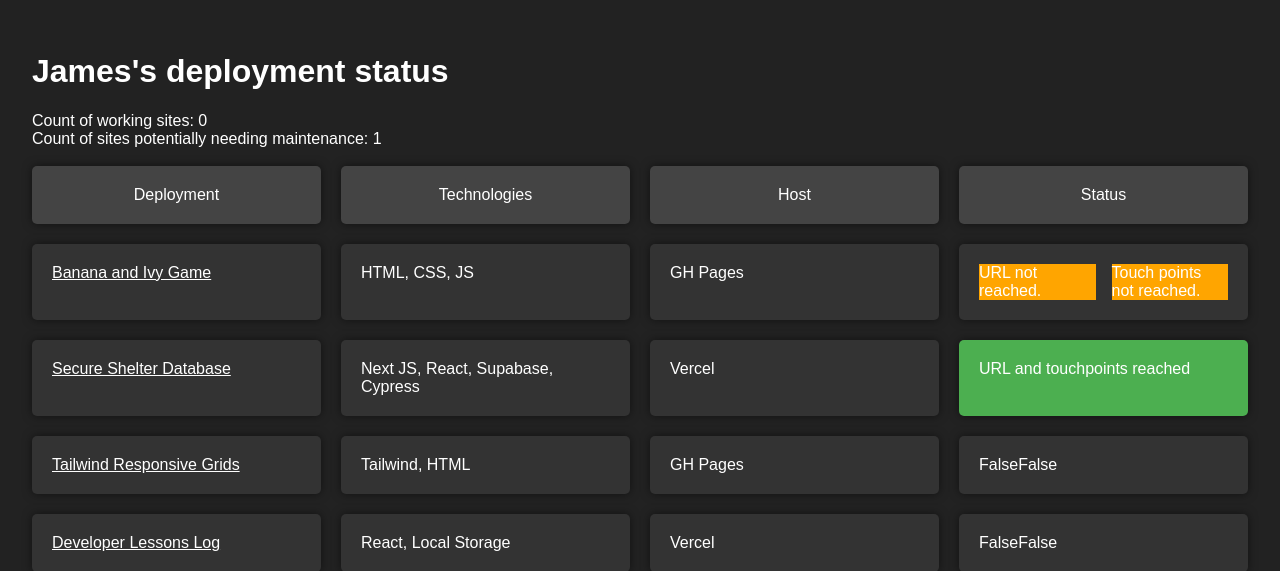
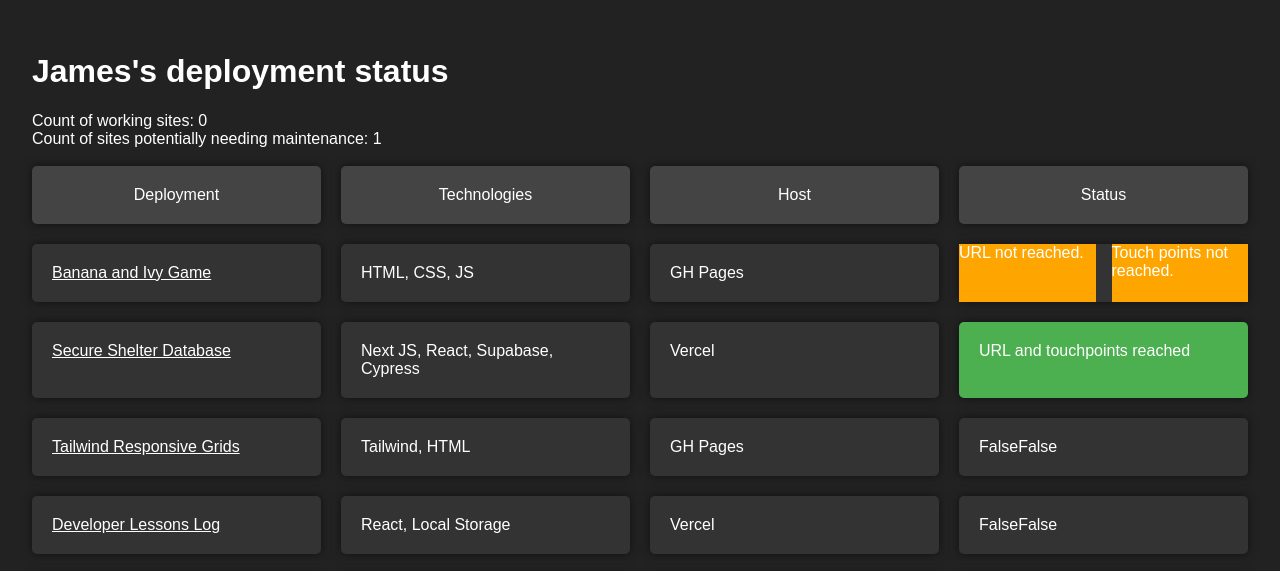
Before and after one commit to jamesdiffeycoding/Python-deployment-web-scraper, a Flask app: page / in a window 1280 px wide. Shown: the top 571 px of the page. Run offline with Flask 2, Linux system fonts and the light colour scheme; data that the repository does not hold is empty.

Commit message:
update grid status

```diff
--- a/portfoliochecker/templates/deployments.html
+++ b/portfoliochecker/templates/deployments.html
@@ -35,6 +35,14 @@ a { color: white}
     border-radius: 5px;
     box-shadow: 0 0 10px rgba(0, 0, 0, 0.5); /* Box shadow for grid items */
 }
+.grid-item-status {
+    background-color: #333; /* Darker background color for grid items */
+    border-radius: 5px;
+    box-shadow: 0 0 10px rgba(0, 0, 0, 0.5); /* Box shadow for grid items */
+    display: grid;
+    grid-template-columns: 1fr 1fr;
+    column-gap: 1rem;;
+}
 .green {
     background-color: #4CAF50; /* Green background color */
 
@@ -45,11 +53,7 @@ a { color: white}
 .red {
     background-color: #ad2b22; /* Red background color */
 }
-.split {
-    display: grid;
-    grid-template-columns: 1fr 1fr;
-    column-gap: 1rem;;
-}
+
 
 /* Responsive design */
 @media (max-width: 768px) {
@@ -75,7 +79,7 @@ a { color: white}
         <div class="grid-item"><a href="https://jamesdiffeycoding.github.io/JS-Banana-and-Ivy-Game/">Banana and Ivy Game</a></div>
         <div class="grid-item">HTML, CSS, JS</div>
         <div class="grid-item">GH Pages</div>
-        <div class="grid-item split">
+        <div class="grid-item-status">
             <!-- left status part -->
             {% if banana_url %}
             <div class="green">URL reached.</div>
```
